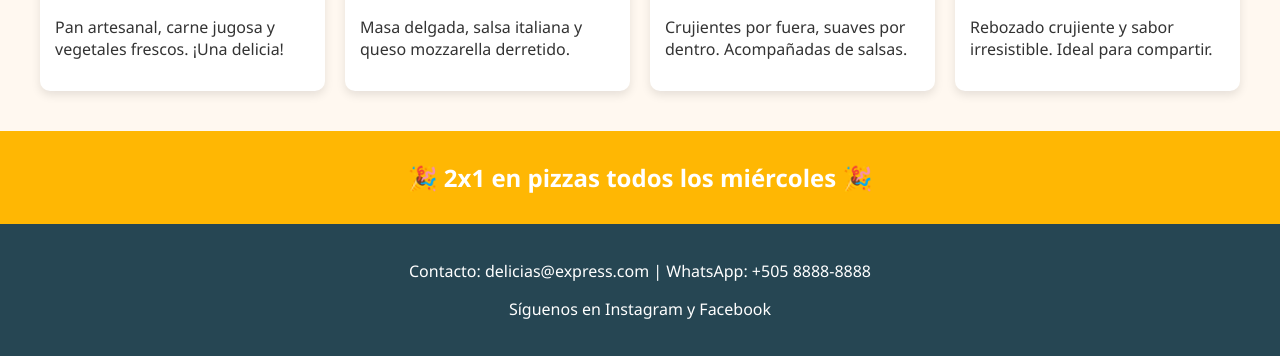
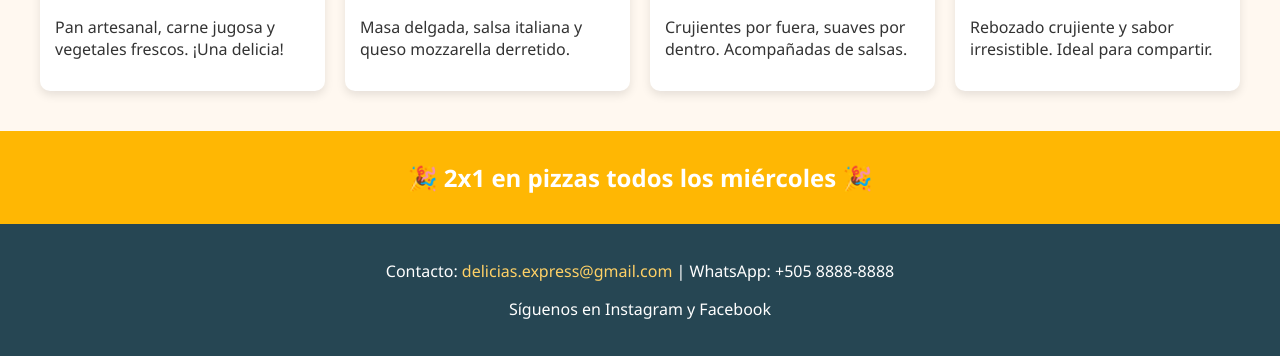
Before and after one commit to wilderjose/arduin, a plain HTML site: page index.html in a window 1280 px wide. Shown: the part 447-803 px from the top of the page. Drawn offline with Linux system fonts and the light colour scheme.

Commit message:
Update index.html

```diff
--- a/index.html
+++ b/index.html
@@ -16,6 +16,8 @@
     .promo { background:#ffb703; padding:30px; text-align:center; }
     .promo h2 { margin:0; color:#fff; }
     footer { background:#264653; color:#fff; text-align:center; padding:20px; }
+    footer a { color: #ffd166; text-decoration: none; }
+    footer a:hover { text-decoration: underline; }
   </style>
 </head>
 <body>
@@ -61,7 +63,7 @@
   </section>
 
   <footer>
-    <p>Contacto: delicias@express.com | WhatsApp: +505 8888-8888</p>
+    <p>Contacto: <a href="mailto:delicias.express@gmail.com">delicias.express@gmail.com</a> | WhatsApp: +505 8888-8888</p>
     <p>Síguenos en Instagram y Facebook</p>
   </footer>
 
```
